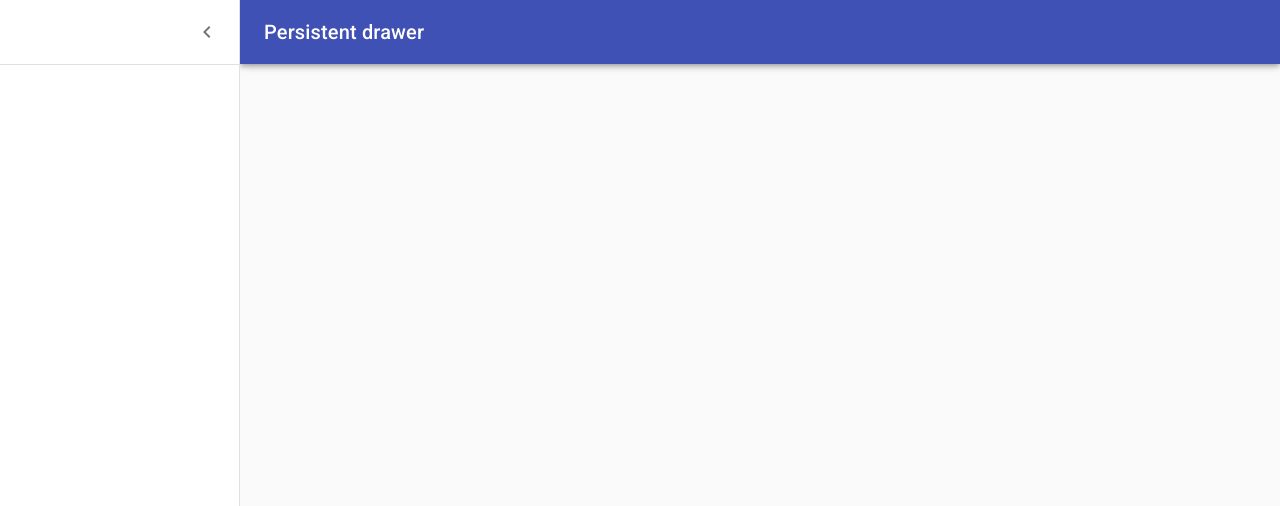
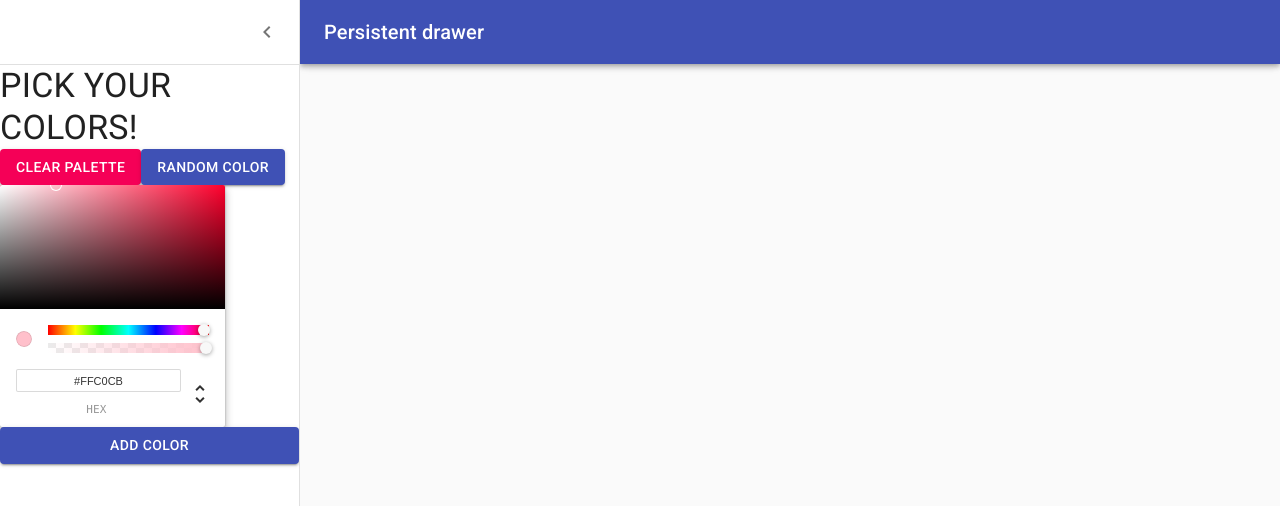
Before and after one commit to dhillman1989/ColorPaletteApp, a React (Create React App) app: page /palette/new in a window 1280 px wide. Both pictures are taken after a click on the button "Open drawer". Shown: the top 506 px of the page. Built offline with nearby package versions, Linux system fonts and the light colour scheme.

Commit message:
add drawer components
add ChromePicker and buttons to drawer

```diff
--- a/package.json
+++ b/package.json
@@ -11,6 +11,7 @@
     "chroma-js": "2.1.0",
     "rc-slider": "9.2.4",
     "react": "16.12.0",
+    "react-color": "2.18.0",
     "react-copy-to-clipboard": "5.0.2",
     "react-dom": "16.12.0",
     "react-router-dom": "5.1.2",
--- a/src/NewPaletteForm.js
+++ b/src/NewPaletteForm.js
@@ -9,9 +9,11 @@ import Typography from "@material-ui/core/Typography";
 import Divider from "@material-ui/core/Divider";
 import IconButton from "@material-ui/core/IconButton";
 import MenuIcon from "@material-ui/icons/Menu";
+import { ChromePicker } from "react-color";
+import Button from "@material-ui/core/Button";
 import ChevronLeftIcon from "@material-ui/icons/ChevronLeft";
 
-const drawerWidth = 240;
+const drawerWidth = 300;
 
 const styles = theme => ({
   root: {
@@ -121,6 +123,22 @@ class NewPaletteForm extends Component {
             </IconButton>
           </div>
           <Divider />
+          <Typography variant="h4">PICK YOUR COLORS!</Typography>
+          <div className={classes.buttonContainer}>
+            <Button variant="contained" color="secondary">
+              Clear Palette
+            </Button>
+            <Button variant="contained" color="primary">
+              Random Color
+            </Button>
+          </div>
+          <ChromePicker
+            color="pink"
+            onChangeComplete={newColor => alert(newColor)}
+          />
+          <Button variant="contained" color="primary">
+            ADD COLOR
+          </Button>
         </Drawer>
         <main
           className={classNames(classes.content, {
```
